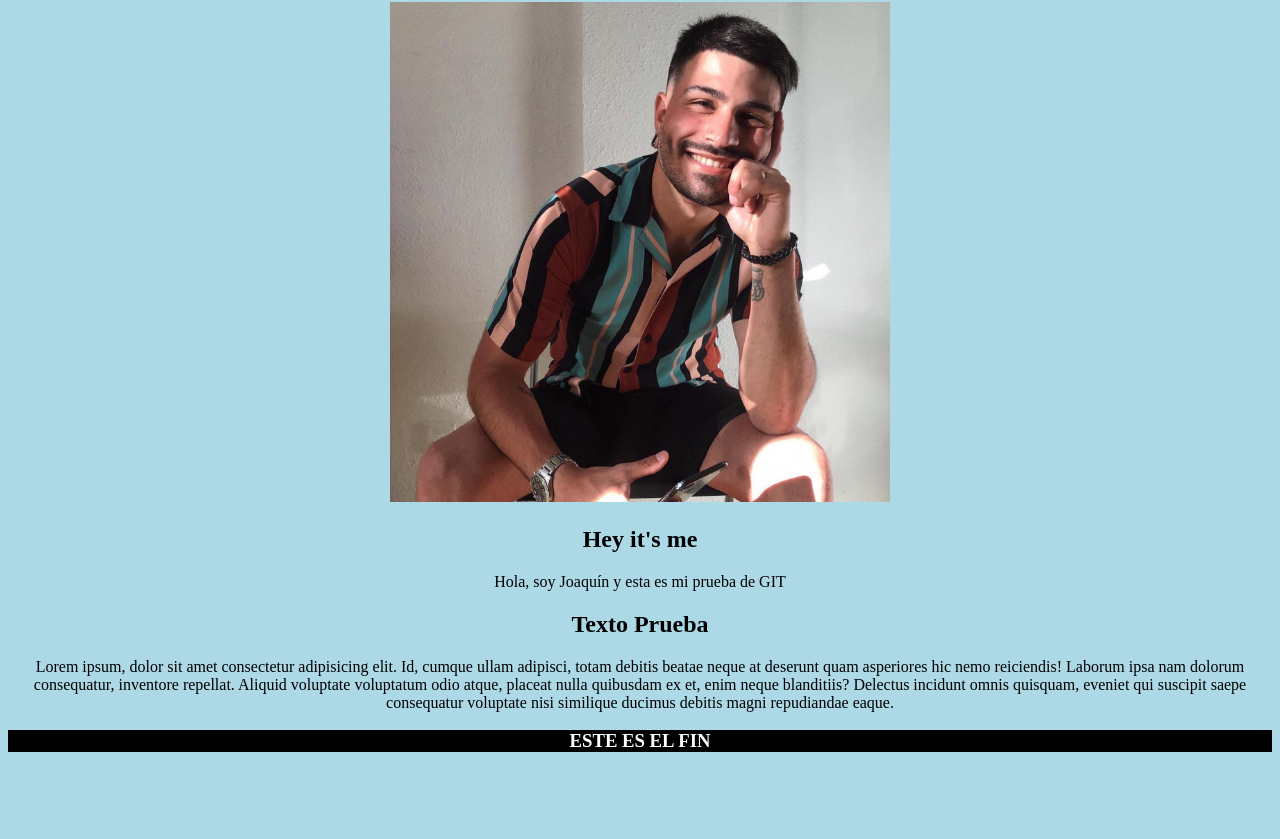
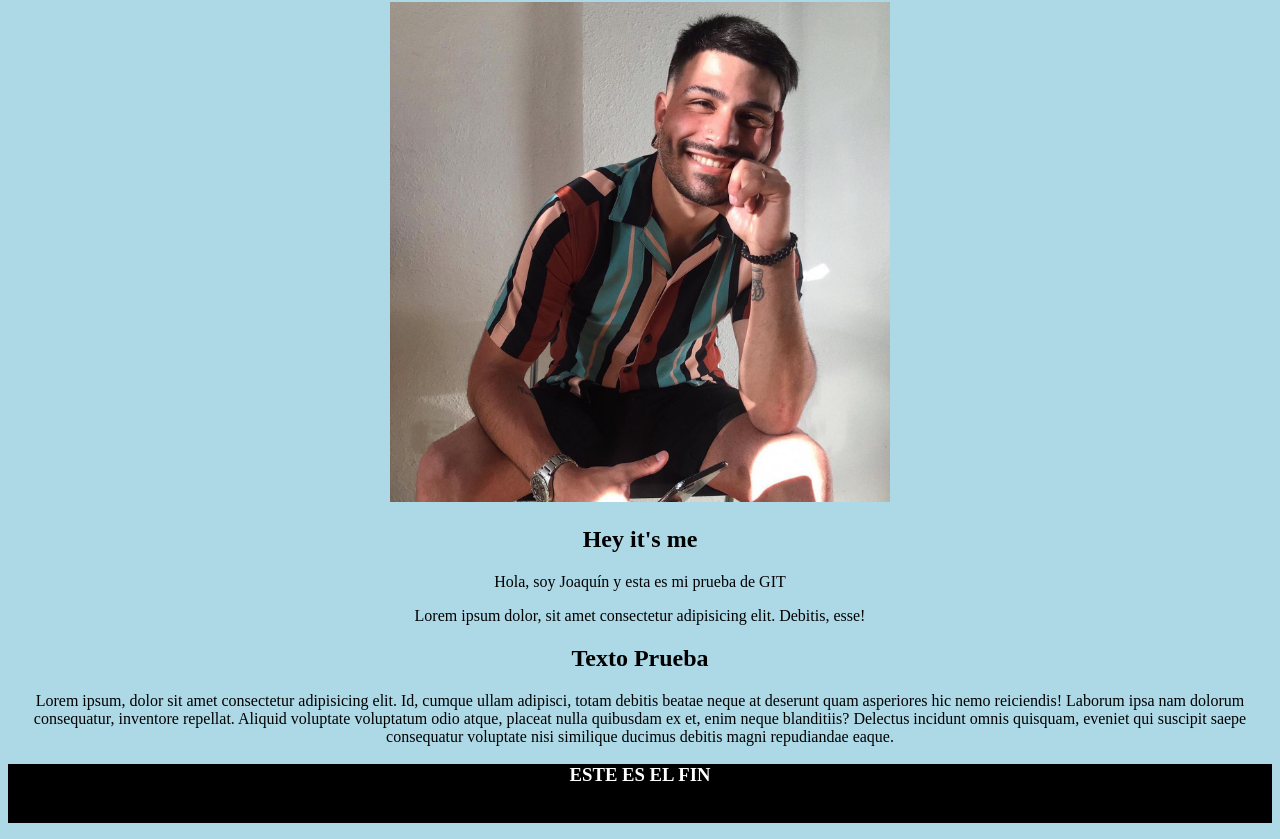
Before and after one commit to joacoangelini/entrega1, a plain HTML site: page index.html in a window 1280 px wide. Shown: the part 78-917 px from the top of the page. Before the commit the page ends 849 px from the top, so only its background shows below. Drawn offline with Linux system fonts and the light colour scheme.

Commit message:
probando nueva rama

```diff
--- a/index.css
+++ b/index.css
@@ -4,6 +4,7 @@ body{
 }
 h1{
     color: black;
+    text-decoration-style: solid;
 }
 p{
     color: black;
--- a/index.html
+++ b/index.html
@@ -15,6 +15,7 @@
         <img src="imagenes/102657837_10216988074362139_1580194625398941472_o.jpg" width="500px" alt="Yo">
         <h2>Hey it's me</h2>
         <p>Hola, soy Joaquín y esta es mi prueba de GIT</p>
+        <p>Lorem ipsum dolor, sit amet consectetur adipisicing elit. Debitis, esse!</p>
     </section>
     <section>
         <h2>Texto Prueba</h2>
@@ -23,6 +24,7 @@
 </main>
 <footer>
     <h3>ESTE ES EL FIN</h3>
+    <p>Marco Joaquin Angelini</p>
 </footer>
 <body>
 
```
